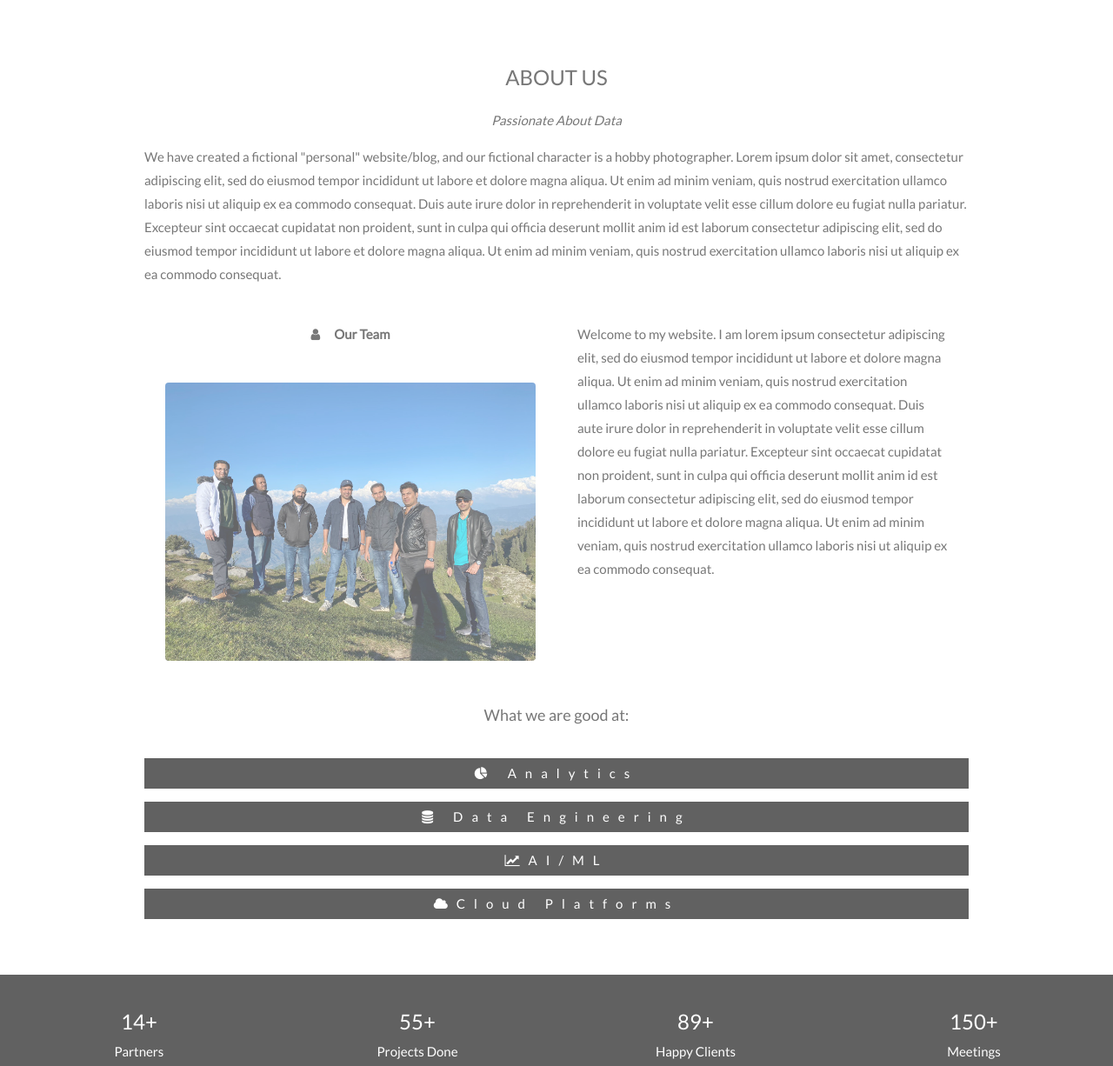
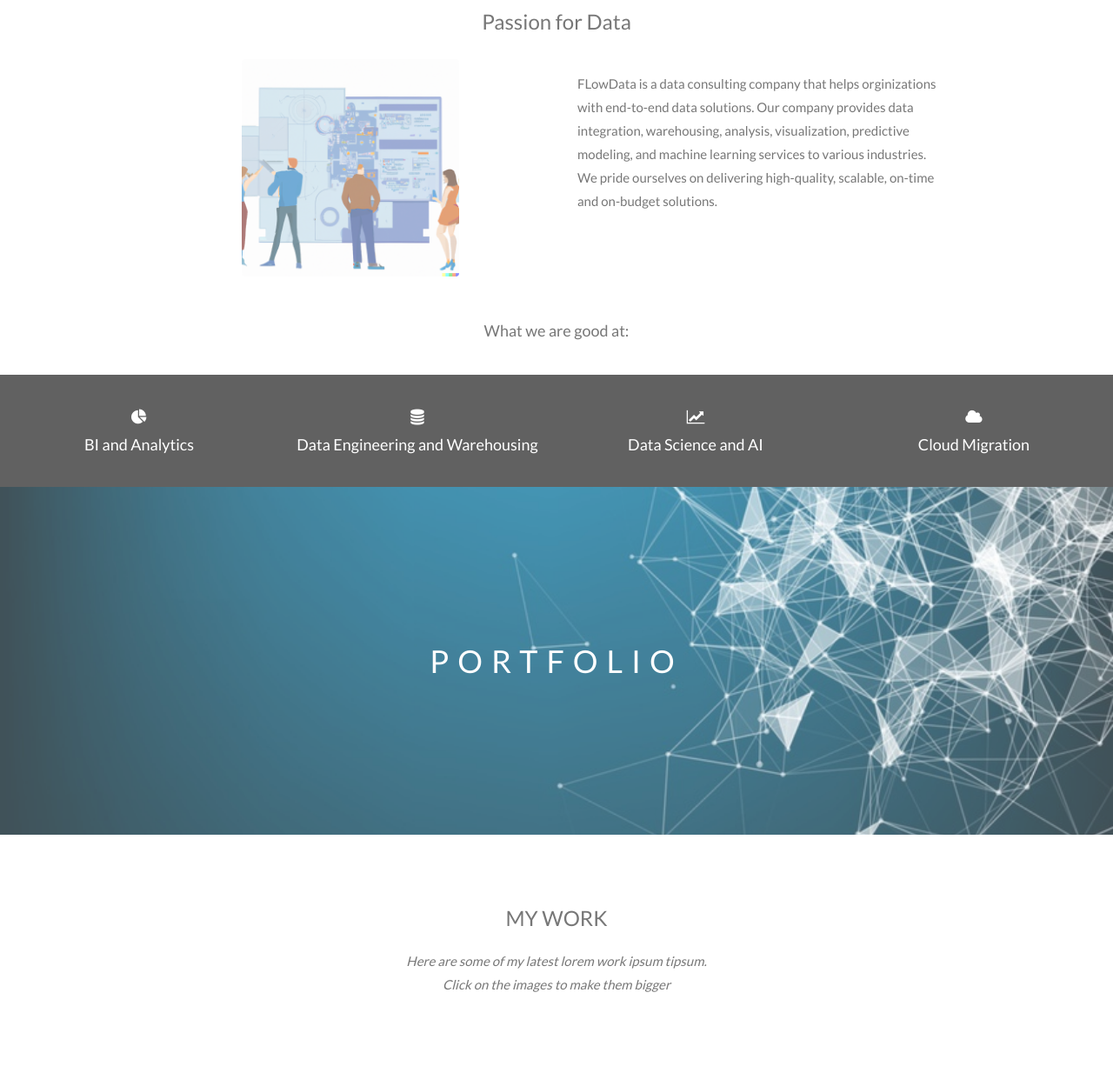
Before and after one commit to uitarar/uitarar.github.io, a plain HTML site: page index.html in a window 1280 px wide. Shown: the part 407-1633 px from the top of the page at 87% size. Drawn offline with nearby package versions, Linux system fonts and the light colour scheme.

Commit message:
reduced text and paras

```diff
--- a/index.html
+++ b/index.html
@@ -80,64 +80,42 @@ body, html {
 <!-- First Parallax Image with Logo Text -->
 <div class="bgimg-1 w3-display-container w3-opacity-min" id="home">
   <div class="w3-display-middle" style="white-space:nowrap;">
-    <span class="w3-center w3-padding-large w3-black w3-xlarge w3-wide w3-animate-opacity">Analytics and AI | <span class="w3-hide-small">Data Engineering</span> | Cloud Migration</span>
+    <span class="w3-center w3-padding-large w3-black w3-xlarge w3-wide w3-animate-opacity">FLOW<span class="w3-hide-small"></span>DATA</span>
   </div>
 </div>
 
 <!-- Container (About Section) -->
-<div class="w3-content w3-container w3-padding-64" id="about">
-  <h3 class="w3-center">ABOUT US</h3>
-  <p class="w3-center"><em>Passionate About Data</em></p>
-  <p>We have created a fictional "personal" website/blog, and our fictional character is a hobby photographer. Lorem ipsum dolor sit amet, consectetur adipiscing elit, sed do eiusmod tempor incididunt ut labore et dolore magna aliqua. Ut enim ad minim veniam,
-    quis nostrud exercitation ullamco laboris nisi ut aliquip ex ea commodo consequat. Duis aute irure dolor in reprehenderit in voluptate velit esse cillum dolore eu fugiat nulla pariatur. Excepteur sint occaecat cupidatat non proident, sunt in culpa
-    qui officia deserunt mollit anim id est laborum consectetur adipiscing elit, sed do eiusmod tempor incididunt ut labore et dolore magna aliqua. Ut enim ad minim veniam, quis nostrud exercitation ullamco laboris nisi ut aliquip ex ea commodo consequat.</p>
+<div class="w3-content w3-container w3-padding-4" id="about">
+  <h3 class="w3-center">Passion for Data</h3>
   <div class="w3-row">
     <div class="w3-col m6 w3-center w3-padding-large">
-      <p><b><i class="fa fa-user w3-margin-right"></i>Our Team</b></p><br>
-      <img src="./images/self2.jpeg" class="w3-round w3-image w3-opacity w3-hover-opacity-off" alt="Photo of Me" width="500" height="333">
+      <img src="./images/self2.png" class="w3-round w3-image w3-opacity w3-hover-opacity-off" alt="Photo of Me" width="250" height="200">
     </div>
 
     <!-- Hide this text on small devices -->
     <div class="w3-col m6 w3-hide-small w3-padding-large">
-      <p>Welcome to my website. I am lorem ipsum consectetur adipiscing elit, sed do eiusmod tempor incididunt ut labore et dolore magna aliqua. Ut enim ad minim veniam, quis nostrud exercitation ullamco laboris nisi ut aliquip ex ea commodo consequat. Duis aute irure
-        dolor in reprehenderit in voluptate velit esse cillum dolore eu fugiat nulla pariatur. Excepteur sint occaecat cupidatat non proident, sunt in culpa qui officia deserunt mollit anim id est laborum consectetur adipiscing elit, sed do eiusmod tempor
-        incididunt ut labore et dolore magna aliqua. Ut enim ad minim veniam, quis nostrud exercitation ullamco laboris nisi ut aliquip ex ea commodo consequat.</p>
+      <p>FLowData is a data consulting company that helps orginizations with end-to-end data solutions.
+        Our company provides data integration, warehousing, analysis, visualization, predictive modeling, and machine learning services to various industries.
+        We pride ourselves on delivering high-quality, scalable, on-time and on-budget solutions.
+      </p>
     </div>
   </div>
   <p class="w3-large w3-center w3-padding-16">What we are good at:</p>
-  <div class="w3-light-grey">
-    <div class="w3-container w3-padding-small w3-dark-grey w3-center w3-wide" style="width:100%"><i class="fa fa-pie-chart"></i> Analytics</div>
-  </div>
-  <p class="w3-wide"></p>
-  <div class="w3-light-grey">
-    <div class="w3-container w3-padding-small w3-dark-grey w3-center w3-wide" style="width:100%"><i class="fa fa-database"></i> Data Engineering</div>
-  </div>
-  <p class="w3-wide"></p>
-  <div class="w3-light-grey">
-    <div class="w3-container w3-padding-small w3-dark-grey w3-center w3-wide" style="width:100%"><i class="fa fa-line-chart"></i>AI/ML</div>
-  </div>
-  <p class="w3-wide"></p>
-  <div class="w3-light-grey">
-    <div class="w3-container w3-padding-small w3-dark-grey w3-center w3-wide" style="width:100%"><i class="fa fa-cloud"></i>Cloud Platforms</div>
-  </div>
 </div>
 
 <div class="w3-row w3-center w3-dark-grey w3-padding-16">
   <div class="w3-quarter w3-section">
-    <span class="w3-xlarge">14+</span><br>
-    Partners
+    <span class="w3-large"><i class="fa fa-pie-chart"></i> <br>BI and Analytics</span>
+
   </div>
   <div class="w3-quarter w3-section">
-    <span class="w3-xlarge">55+</span><br>
-    Projects Done
+    <span class="w3-large"><i class="fa fa-database"> </i> <br>Data Engineering and Warehousing</span>
   </div>
   <div class="w3-quarter w3-section">
-    <span class="w3-xlarge">89+</span><br>
-    Happy Clients
+    <span class="w3-large"><i class='fa fa-line-chart'> </i> <br>Data Science and AI</span>
   </div>
   <div class="w3-quarter w3-section">
-    <span class="w3-xlarge">150+</span><br>
-    Meetings
+    <span class="w3-large"><i class='fa fa-cloud'> </i> <br>Cloud Migration</span>
   </div>
 </div>
 
```
Also changed, not shown: images/self2.jpeg (deleted), images/self2.png (added).
